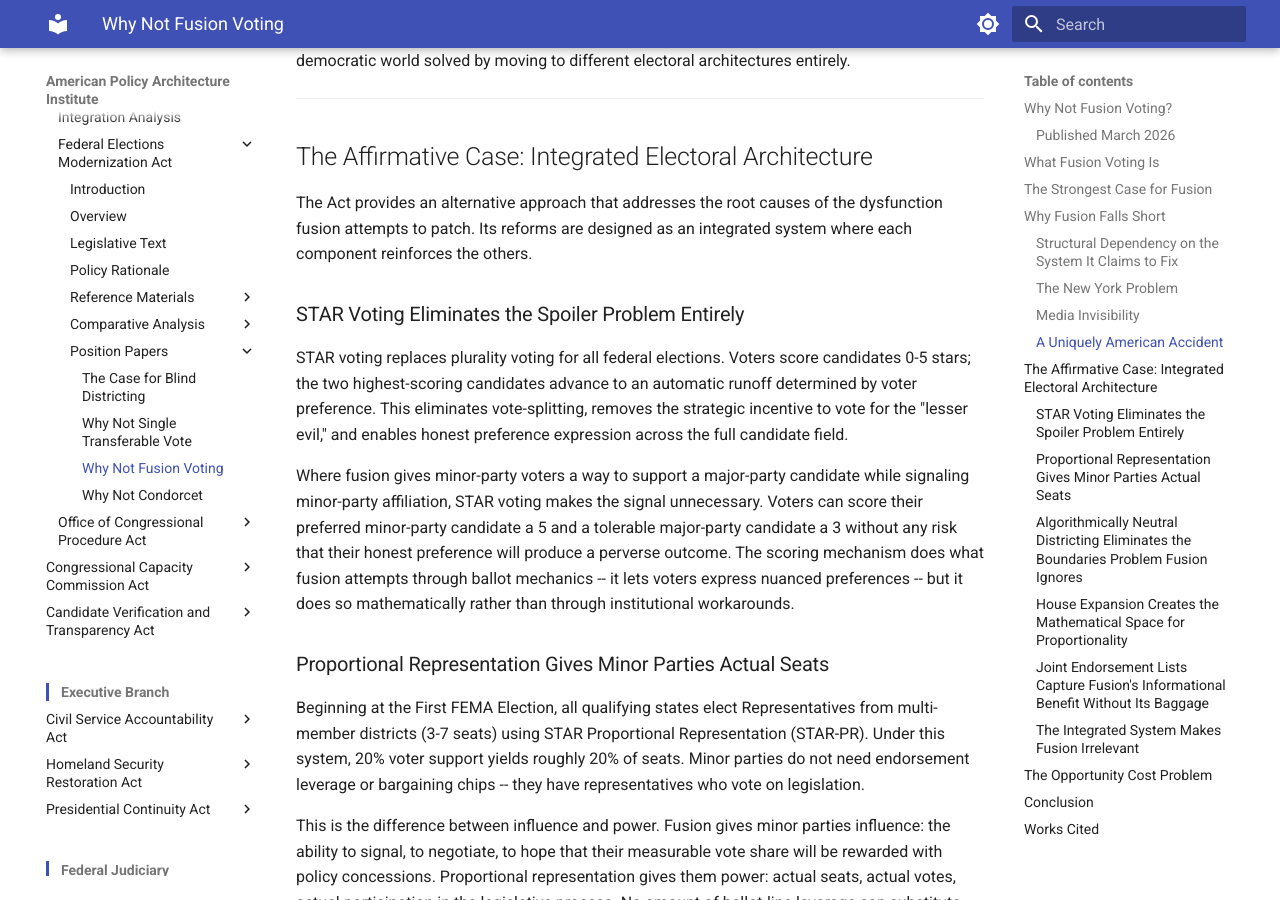
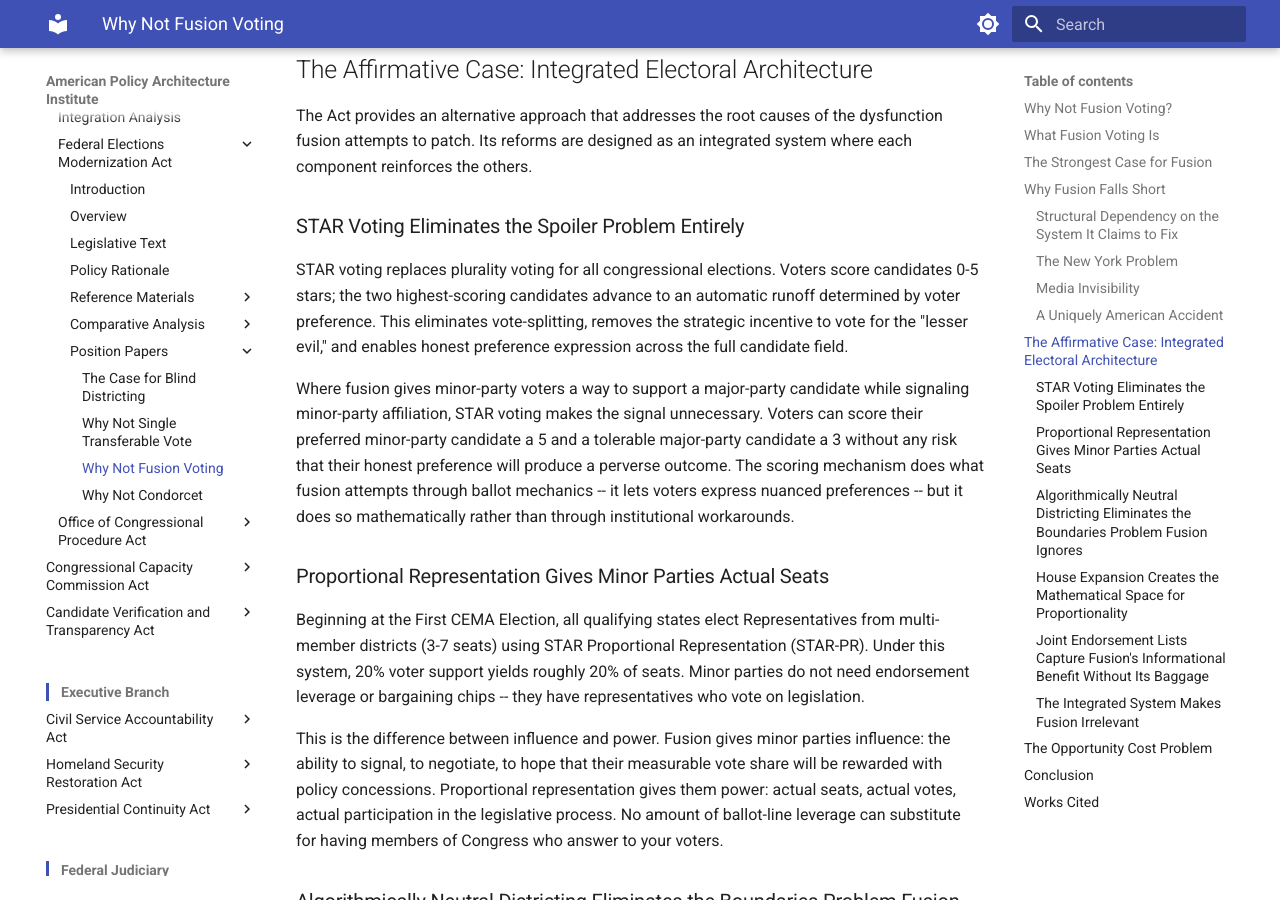
Before and after one commit to albertintech/apai, an MkDocs documentation site: the page built from docs/congress/cmf/fema/why-not-fusion-voting.md, in a window 1280 px wide and 900 px high, scrolled down 4458 px. Built offline with MkDocs 1.6.1 and Material for MkDocs 9.7.7, drawn with Linux system fonts in a browser that asks for light colours; some of the changed text lies outside the part shown.

Commit message:
Update why-not-fusion-voting.md

```diff
--- a/docs/congress/cmf/fema/why-not-fusion-voting.md
+++ b/docs/congress/cmf/fema/why-not-fusion-voting.md
@@ -1,10 +1,6 @@
-# Federal Elections Modernization Act
+# Congressional Elections Modernization Act
 
 ## Why Not Fusion Voting?
-
-### Published March 2026
-
-Based on Rev 5.2 of the Federal Elections Modernization Act
 
 ---
 
@@ -12,7 +8,7 @@
 
 This paper argues that fusion voting, while not without modest historical merit, is a workaround that accepts the disease while treating one symptom. It is structurally dependent on the very electoral system it claims to improve and incapable of producing the multiparty governance its advocates promise. More importantly, substantial reform energy directed at fusion represents an opportunity cost -- resources that could instead support integrated electoral architecture changes that address the root causes of American democratic dysfunction.
 
-The Federal Elections Modernization Act (FEMA), hereafter referred to as "the Act," provides that integrated architecture: STAR voting, multi-member districts with proportional representation, algorithmically neutral districting, House expansion, and Joint Endorsement Lists -- reforms that render fusion voting not merely unnecessary, but structurally irrelevant.
+The Congressional Elections Modernization Act (CEMA), hereafter referred to as "the Act," provides that integrated architecture: STAR voting, multi-member districts with proportional representation, algorithmically neutral districting, House expansion, and Joint Endorsement Lists -- reforms that render fusion voting not merely unnecessary, but structurally irrelevant.
 
 ---
 
@@ -84,13 +80,13 @@
 
 ### STAR Voting Eliminates the Spoiler Problem Entirely
 
-STAR voting replaces plurality voting for all federal elections. Voters score candidates 0-5 stars; the two highest-scoring candidates advance to an automatic runoff determined by voter preference. This eliminates vote-splitting, removes the strategic incentive to vote for the "lesser evil," and enables honest preference expression across the full candidate field.
+STAR voting replaces plurality voting for all congressional elections. Voters score candidates 0-5 stars; the two highest-scoring candidates advance to an automatic runoff determined by voter preference. This eliminates vote-splitting, removes the strategic incentive to vote for the "lesser evil," and enables honest preference expression across the full candidate field.
 
 Where fusion gives minor-party voters a way to support a major-party candidate while signaling minor-party affiliation, STAR voting makes the signal unnecessary. Voters can score their preferred minor-party candidate a 5 and a tolerable major-party candidate a 3 without any risk that their honest preference will produce a perverse outcome. The scoring mechanism does what fusion attempts through ballot mechanics -- it lets voters express nuanced preferences -- but it does so mathematically rather than through institutional workarounds.
 
 ### Proportional Representation Gives Minor Parties Actual Seats
 
-Beginning at the First FEMA Election, all qualifying states elect Representatives from multi-member districts (3-7 seats) using STAR Proportional Representation (STAR-PR). Under this system, 20% voter support yields roughly 20% of seats. Minor parties do not need endorsement leverage or bargaining chips -- they have representatives who vote on legislation.
+Beginning at the First CEMA Election, all qualifying states elect Representatives from multi-member districts (3-7 seats) using STAR Proportional Representation (STAR-PR). Under this system, 20% voter support yields roughly 20% of seats. Minor parties do not need endorsement leverage or bargaining chips -- they have representatives who vote on legislation.
 
 This is the difference between influence and power. Fusion gives minor parties influence: the ability to signal, to negotiate, to hope that their measurable vote share will be rewarded with policy concessions. Proportional representation gives them power: actual seats, actual votes, actual participation in the legislative process. No amount of ballot-line leverage can substitute for having members of Congress who answer to your voters.
 
@@ -142,7 +138,7 @@
 
 But marginal improvement within a broken framework is not reform. Fusion cannot break Duverger's law. It cannot produce proportional representation. It cannot give minor parties legislative seats. It cannot eliminate the spoiler problem -- it can only create a workaround that allows voters to navigate around it. It cannot address gerrymandering or the human discretion embedded in boundary-drawing -- it operates inside whatever districts it finds. And it consumes scarce reform resources that could be directed toward structural changes that address root causes rather than symptoms.
 
-The Federal Elections Modernization Act offers those structural changes: STAR voting to eliminate vote-splitting, multi-member districts with proportional representation to give every voter's preference proportional weight, algorithmically neutral districting to eliminate human discretion from boundary placement, House expansion to create the mathematical space for proportionality, and Joint Endorsement Lists to provide coalition transparency without fusion's institutional baggage. Together, these reforms produce a system in which fusion voting has nothing to do -- because the problems it was designed to solve no longer exist.
+The Congressional Elections Modernization Act offers those structural changes: STAR voting to eliminate vote-splitting, multi-member districts with proportional representation to give every voter's preference proportional weight, algorithmically neutral districting to eliminate human discretion from boundary placement, House expansion to create the mathematical space for proportionality, and Joint Endorsement Lists to provide coalition transparency without fusion's institutional baggage. Together, these reforms produce a system in which fusion voting has nothing to do -- because the problems it was designed to solve no longer exist.
 
 The question for the reform community is not "why not fusion voting?" in isolation. It is: given finite resources and political capital, do we invest in making the broken system slightly more tolerable, or do we invest in replacing it?
 
@@ -164,7 +160,7 @@
 
 Pocasangre, Oscar, and Maresa Strano. "What We Know About Fusion Voting." New America, July 2024.
 
-Ramos, Albert E. *Federal Elections Modernization Act, Rev 5.2*. The American Policy Architecture Institute, February 2026.
+Ramos, Albert E. *Congressional Elections Modernization Act, Rev 5.2*. The American Policy Architecture Institute, February 2026.
 
 Rogers, Joel, and Maresa Strano. "More Than Semantics: Distinguishing Dual Labeling from Traditional Fusion Voting." *Ballot Access News*, September 16, 2023.
 
@@ -181,14 +177,22 @@
 <!--
 ## Revision History
 
-**Revision 1.3** (Current)
+**Revision 5.6** (Current)
+- Aligned with Rev 5.6 of the CEMA legislative text
+- Renamed from "Federal Elections Modernization Act (FEMA)" to "Congressional Elections Modernization Act (CEMA)"; all references, defined terms, and download paths updated throughout; no substantive policy changes
+- Scope narrowing: "all federal elections" → "all congressional elections" (STAR voting description)
+- "Federal Elections Clause authority" retained in constitutional analysis context (Timmons discussion)
+- No FCAO, presidential, Title, or Section references to update
+- DPS 3.1 formatting compliance: removed "Published March 2026" and "Based on Rev 5.2" header metadata; removed "Last revised April 2026" footer line
+
+**Revision 1.3**
 - DPS 2.8 compliance pass: migrated download link path from electoral/cmf/fema/ to congress/cmf/fema/; added 📥 prefix and ⬇ parenthetical emojis per DPS Rev 2.8 Section 1.9; added "Last revised April 2026" line per DPS Rev 2.5 Section 1.3
 - Restructured header per DPS Rev 2.8 Section 1.2 Supporting Document format: H1 changed from paper title to proposal name; paper title moved to H2; descriptive subtitle retired (framing preserved in opening paragraphs)
-- Added missing "Based on Rev 5.2 of the Federal Elections Modernization Act" reference line per DPS Section 1.2
+- Added missing "Based on Rev 5.2 of the Congressional Elections Modernization Act" reference line per DPS Section 1.2
 
 **Revision 1.2**
 - Updated opening paragraph reform list to include algorithmically neutral districting
-- Revised Proportional Representation subsection in Affirmative Case: replaced "transitions House elections from single-member to multi-member districts" with explicit single implementation language ("Beginning at the First FEMA Election, all qualifying states elect Representatives from multi-member districts")
+- Revised Proportional Representation subsection in Affirmative Case: replaced "transitions House elections from single-member to multi-member districts" with explicit single implementation language ("Beginning at the First CEMA Election, all qualifying states elect Representatives from multi-member districts")
 - Added new Affirmative Case subsection: "Algorithmically Neutral Districting Eliminates the Boundaries Problem Fusion Ignores" -- fusion operates inside gerrymandered districts and has no mechanism to address boundary manipulation; algorithmic districting eliminates human discretion from map-drawing; proportional representation ensures even imperfect boundaries cannot distort representation
 - Updated integrated system summary to include algorithmically neutral districting
 - Updated closing paragraph of Affirmative Case to address gerrymandering as a dimension of dysfunction fusion cannot reach
@@ -204,16 +208,14 @@
 
 **Revision 1.0**
 - Initial publication
-- Evaluates fusion voting against integrated electoral architecture proposed in the Federal Elections Modernization Act
+- Evaluates fusion voting against integrated electoral architecture proposed in the Congressional Elections Modernization Act
 - Draws on Brennan Center primer, Center for Ballot Freedom materials, Rogers & Strano analysis, rangevoting.org criticism, and comparative international evidence
 - Classified as Position Paper per APAI Document Production Standards Rev 2.1
 -->
 
 *Revision history available in the raw file.*
 
-> 📥 [Download this document](https://github.com/albertintech/apai/blob/main/docs/congress/cmf/fema/why-not-fusion-voting.md) (opens on GitHub -- click the ⬇ download button)
-
-*Last revised April 2026*
+> 📥 [Download this document](https://github.com/albertintech/apai/blob/main/docs/congress/cmf/cema/why-not-fusion-voting.md) (opens on GitHub -- click the ⬇ download button)
 
 ---
 
```
